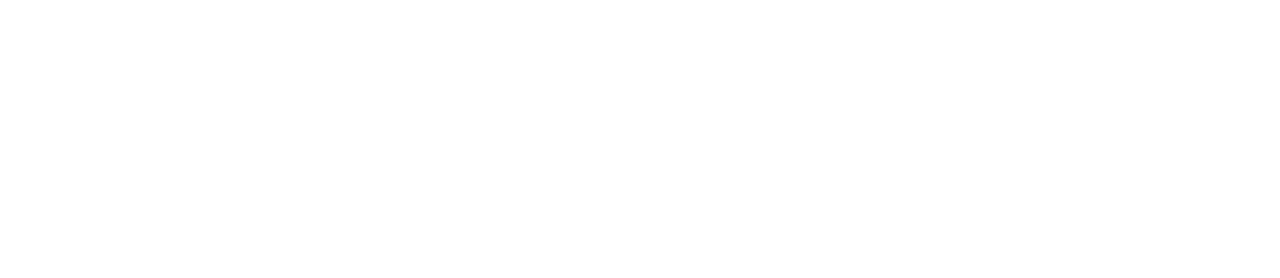
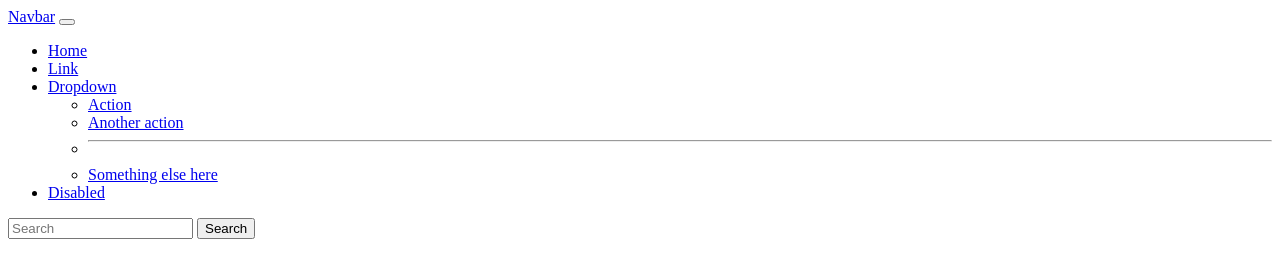
Before and after one commit to KohutiakMaksym/GNU_power, a plain HTML site: page index.html in a window 1280 px wide. Drawn offline with nearby package versions, Linux system fonts and the light colour scheme.

Commit message:
Update index.html

```diff
--- a/index.html
+++ b/index.html
@@ -1,10 +1,46 @@
 <!DOCTYPE html>
 <html lang="en">
 <head>
-    <meta charset="UTF-8">
+    <meta name="viewport" content="width=device-width, initial-scale=1">
+    <script src="https://cdn.jsdelivr.net/npm/bootstrap@5.0.2/dist/js/bootstrap.bundle.min.js" integrity="sha384-MrcW6ZMFYlzcLA8Nl+NtUVF0sA7MsXsP1UyJoMp4YLEuNSfAP+JcXn/tWtIaxVXM" crossorigin="anonymous"></script>
     <title>Interactive map</title>
 </head>
 <body>
-
+<nav class="navbar navbar-expand-lg navbar-light bg-light">
+    <div class="container-fluid">
+        <a class="navbar-brand" href="#">Navbar</a>
+        <button class="navbar-toggler" type="button" data-bs-toggle="collapse" data-bs-target="#navbarSupportedContent" aria-controls="navbarSupportedContent" aria-expanded="false" aria-label="Toggle navigation">
+            <span class="navbar-toggler-icon"></span>
+        </button>
+        <div class="collapse navbar-collapse" id="navbarSupportedContent">
+            <ul class="navbar-nav me-auto mb-2 mb-lg-0">
+                <li class="nav-item">
+                    <a class="nav-link active" aria-current="page" href="#">Home</a>
+                </li>
+                <li class="nav-item">
+                    <a class="nav-link" href="#">Link</a>
+                </li>
+                <li class="nav-item dropdown">
+                    <a class="nav-link dropdown-toggle" href="#" id="navbarDropdown" role="button" data-bs-toggle="dropdown" aria-expanded="false">
+                        Dropdown
+                    </a>
+                    <ul class="dropdown-menu" aria-labelledby="navbarDropdown">
+                        <li><a class="dropdown-item" href="#">Action</a></li>
+                        <li><a class="dropdown-item" href="#">Another action</a></li>
+                        <li><hr class="dropdown-divider"></li>
+                        <li><a class="dropdown-item" href="#">Something else here</a></li>
+                    </ul>
+                </li>
+                <li class="nav-item">
+                    <a class="nav-link disabled" href="#" tabindex="-1" aria-disabled="true">Disabled</a>
+                </li>
+            </ul>
+            <form class="d-flex">
+                <input class="form-control me-2" type="search" placeholder="Search" aria-label="Search">
+                <button class="btn btn-outline-success" type="submit">Search</button>
+            </form>
+        </div>
+    </div>
+</nav>
 </body>
 </html>
```
